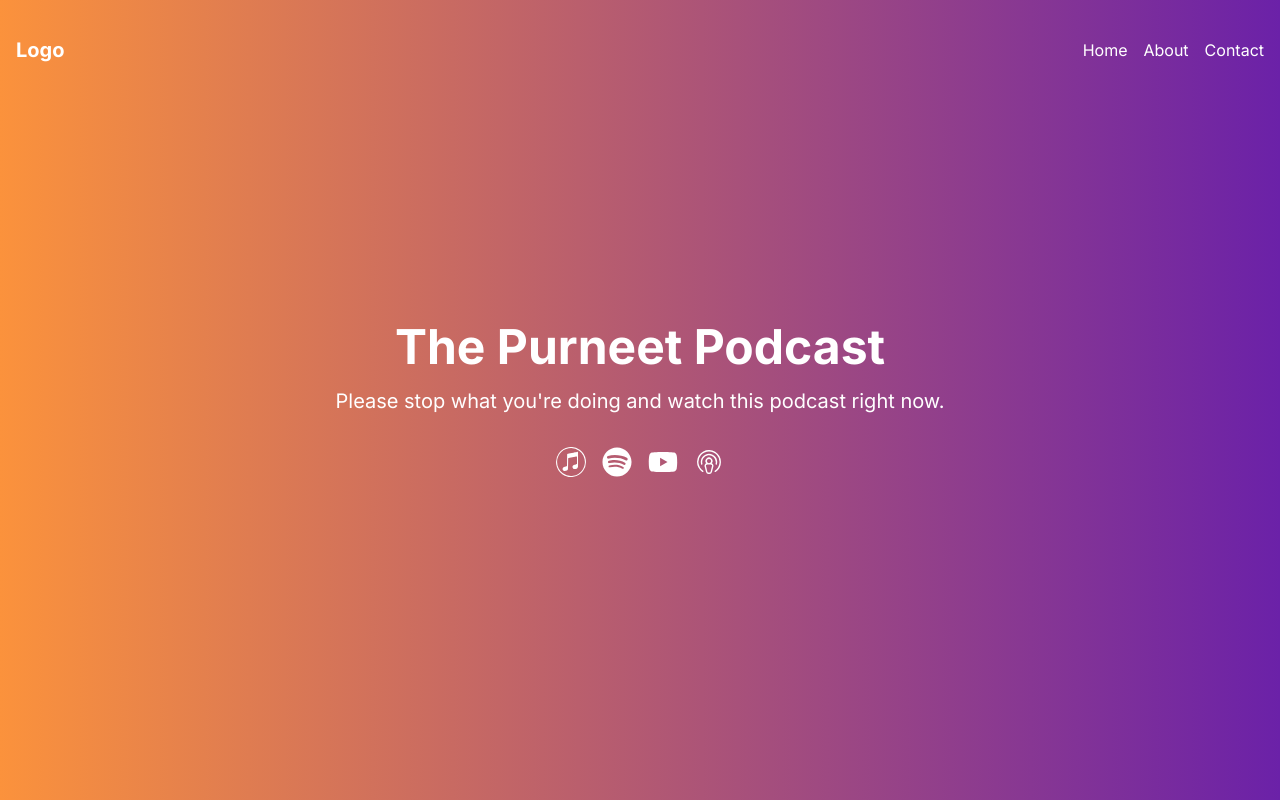
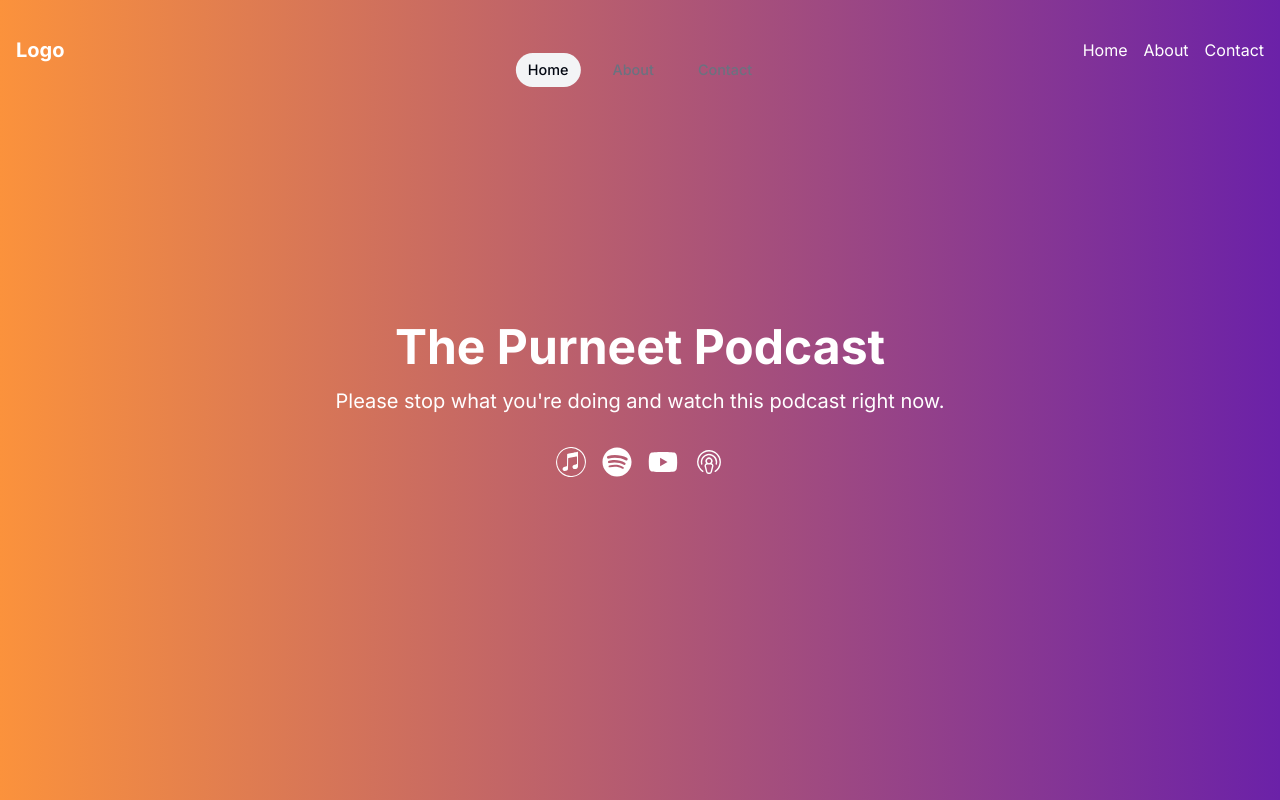
Before and after one commit to BrianBeilby/Purneet-Website, a Next.js app: page / in a window 1280 px wide. Shown: the top 800 px of the page. Built offline with nearby package versions, Linux system fonts and the light colour scheme.

Commit message:
Selector

```diff
--- a/package.json
+++ b/package.json
@@ -9,6 +9,7 @@
     "lint": "next lint"
   },
   "dependencies": {
+    "clsx": "^2.1.1",
     "ionicons": "^7.4.0",
     "next": "14.2.3",
     "react": "^18",
--- a/src/app/layout.tsx
+++ b/src/app/layout.tsx
@@ -1,6 +1,7 @@
 import type { Metadata } from "next";
 import { Inter } from "next/font/google";
 import "./globals.css";
+import ActiveSectionContextProvider from "@/context/active-section-context";
 
 const inter = Inter({ subsets: ["latin"] });
 
@@ -16,7 +17,9 @@ export default function RootLayout({
 }>) {
   return (
     <html lang="en">
-      <body className={inter.className}>{children}</body>
+      <ActiveSectionContextProvider>
+        <body className={inter.className}>{children}</body>
+      </ActiveSectionContextProvider>
     </html>
   );
 }
--- a/src/components/Navbar.tsx
+++ b/src/components/Navbar.tsx
@@ -1,16 +1,20 @@
 // components/Navbar.tsx
 import React, { useState, useEffect } from 'react';
+import { useActiveSectionContext } from '@/context/active-section-context';
+import Link from 'next/link';
+import { links } from '@/lib/data';
+
+interface Link {
+  name: string;
+  hash: string; // Assuming hash is a part of each link in `links`
+}
 
 const Navbar: React.FC = () => {
   const [scrolling, setScrolling] = useState(false);
 
   useEffect(() => {
     const handleScroll = () => {
-      if (window.scrollY > 200) {
-        setScrolling(true);
-      } else {
-        setScrolling(false);
-      }
+      setScrolling(window.scrollY > 200);
     };
 
     window.addEventListener('scroll', handleScroll);
@@ -19,6 +23,8 @@ const Navbar: React.FC = () => {
       window.removeEventListener('scroll', handleScroll);
     };
   }, []);
+
+  const { activeSection, setActiveSection, setTimeOfLastClick } = useActiveSectionContext();
 
   return (
     <nav
@@ -30,10 +36,45 @@ const Navbar: React.FC = () => {
       <div className="container mx-auto flex justify-between items-center px-4">
         <div className={`text-xl font-bold ${scrolling ? 'text-black' : 'text-white'}`}>Logo</div>
         <div className="space-x-4">
-          <a href="#home" className={`hover:text-gray-700 ${scrolling ? 'text-black' : 'text-white'}`}>Home</a>
-          <a href="#about" className={`hover:text-gray-700 ${scrolling ? 'text-black' : 'text-white'}`}>About</a>
-          <a href="#contact" className={`hover:text-gray-700 ${scrolling ? 'text-black' : 'text-white'}`}>Contact</a>
+          <a href="#home" className={`hover:text-gray-700 ${scrolling ? 'text-black' : 'text-white'} `}
+          onClick={() => {
+                    setActiveSection("Home");
+                    setTimeOfLastClick(Date.now());
+                  }}>Home</a>
+          <a href="#about" className={`hover:text-gray-700 ${scrolling ? 'text-black' : 'text-white'}`}
+          onClick={() => {
+                    setActiveSection("About");
+                    setTimeOfLastClick(Date.now());
+                  }}>About</a>
+          <a href="#contact" className={`hover:text-gray-700 ${scrolling ? 'text-black' : 'text-white'}`}
+          onClick={() => {
+            setActiveSection("Contact");
+            setTimeOfLastClick(Date.now());
+          }}>Contact</a>
         </div>
+        <nav className="flex fixed top-[0.15rem] left-1/2 h-12 -translate-x-1/2 py-2 sm:top-[1.7rem] sm:h-[initial] sm:py-0">
+          <ul className="flex w-[22rem] flex-wrap items-center justify-center gap-y-1 text-[0.9rem] font-medium text-gray-500 sm:w-[initial] sm:flex-nowrap sm:gap-5">
+            {links.map((link) => (
+              <li className="h-3/4 flex items-center justify-center relative" key={link.hash}>
+                <Link
+                  href={link.hash}
+                  className={`flex w-full items-center justify-center px-3 py-3 hover:text-gray-950 transition dark:text-gray-500 dark:hover:text-gray-300 ${
+                    activeSection === link.name ? 'text-gray-950 dark:text-gray-200' : ''
+                  }`}
+                  onClick={() => {
+                    setActiveSection(link.name);
+                    setTimeOfLastClick(Date.now());
+                  }}
+                >
+                  {link.name}
+                  {link.name === activeSection && (
+                    <span className="bg-gray-100 rounded-full absolute inset-0 -z-10 dark:bg-gray-800"></span>
+                  )}
+                </Link>
+              </li>
+            ))}
+          </ul>
+        </nav>
       </div>
     </nav>
   );
--- /dev/null
+++ b/src/context/active-section-context.tsx
@@ -0,0 +1,50 @@
+"use client";
+
+import type { SectionName } from "@/lib/types";
+import React, { useState, createContext, useContext } from "react";
+
+type ActiveSectionContextProviderProps = {
+  children: React.ReactNode;
+};
+
+type ActiveSectionContextType = {
+  activeSection: SectionName;
+  setActiveSection: React.Dispatch<React.SetStateAction<SectionName>>;
+  timeOfLastClick: number;
+  setTimeOfLastClick: React.Dispatch<React.SetStateAction<number>>;
+};
+
+export const ActiveSectionContext =
+  createContext<ActiveSectionContextType | null>(null);
+
+export default function ActiveSectionContextProvider({
+  children,
+}: ActiveSectionContextProviderProps) {
+  const [activeSection, setActiveSection] = useState<SectionName>("Home");
+  const [timeOfLastClick, setTimeOfLastClick] = useState(0); // we need to keep track of this to disable the observer temporarily when user clicks on a link
+
+  return (
+    <ActiveSectionContext.Provider
+      value={{
+        activeSection,
+        setActiveSection,
+        timeOfLastClick,
+        setTimeOfLastClick,
+      }}
+    >
+      {children}
+    </ActiveSectionContext.Provider>
+  );
+}
+
+export function useActiveSectionContext() {
+  const context = useContext(ActiveSectionContext);
+
+  if (context === null) {
+    throw new Error(
+      "useActiveSectionContext must be used within an ActiveSectionContextProvider"
+    );
+  }
+
+  return context;
+}
--- /dev/null
+++ b/src/lib/data.ts
@@ -0,0 +1,14 @@
+export const links = [
+    {
+      name: "Home",
+      hash: "#home",
+    },
+    {
+      name: "About",
+      hash: "#about",
+    },
+    {
+      name: "Contact",
+      hash: "#contact",
+    },
+  ] as const;
--- /dev/null
+++ b/src/lib/types.ts
@@ -0,0 +1,3 @@
+import { links } from "./data";
+
+export type SectionName = (typeof links)[number]["name"];
```
Also changed, not shown: 1 other file (tests, documents, lock files or other folders).
